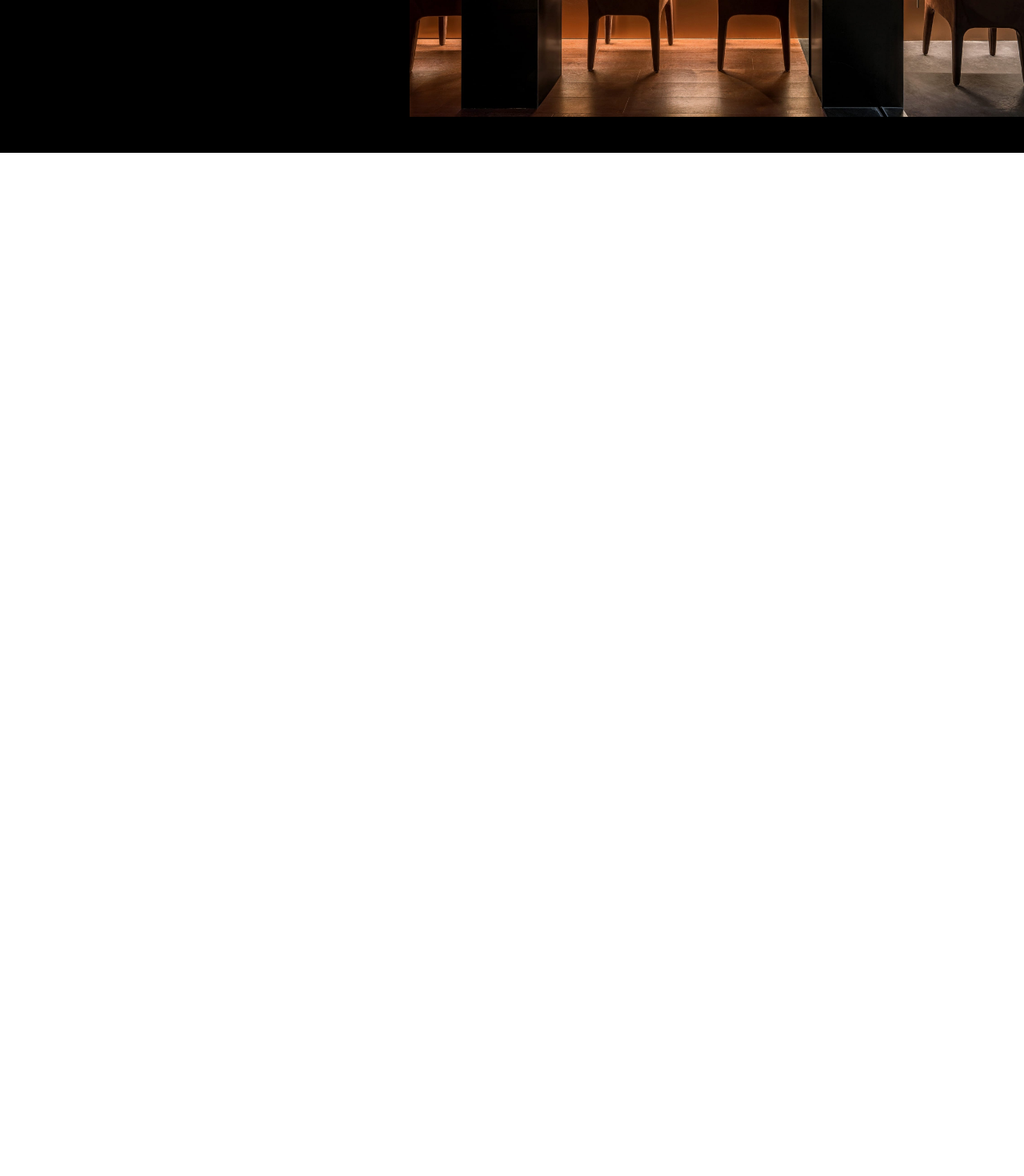
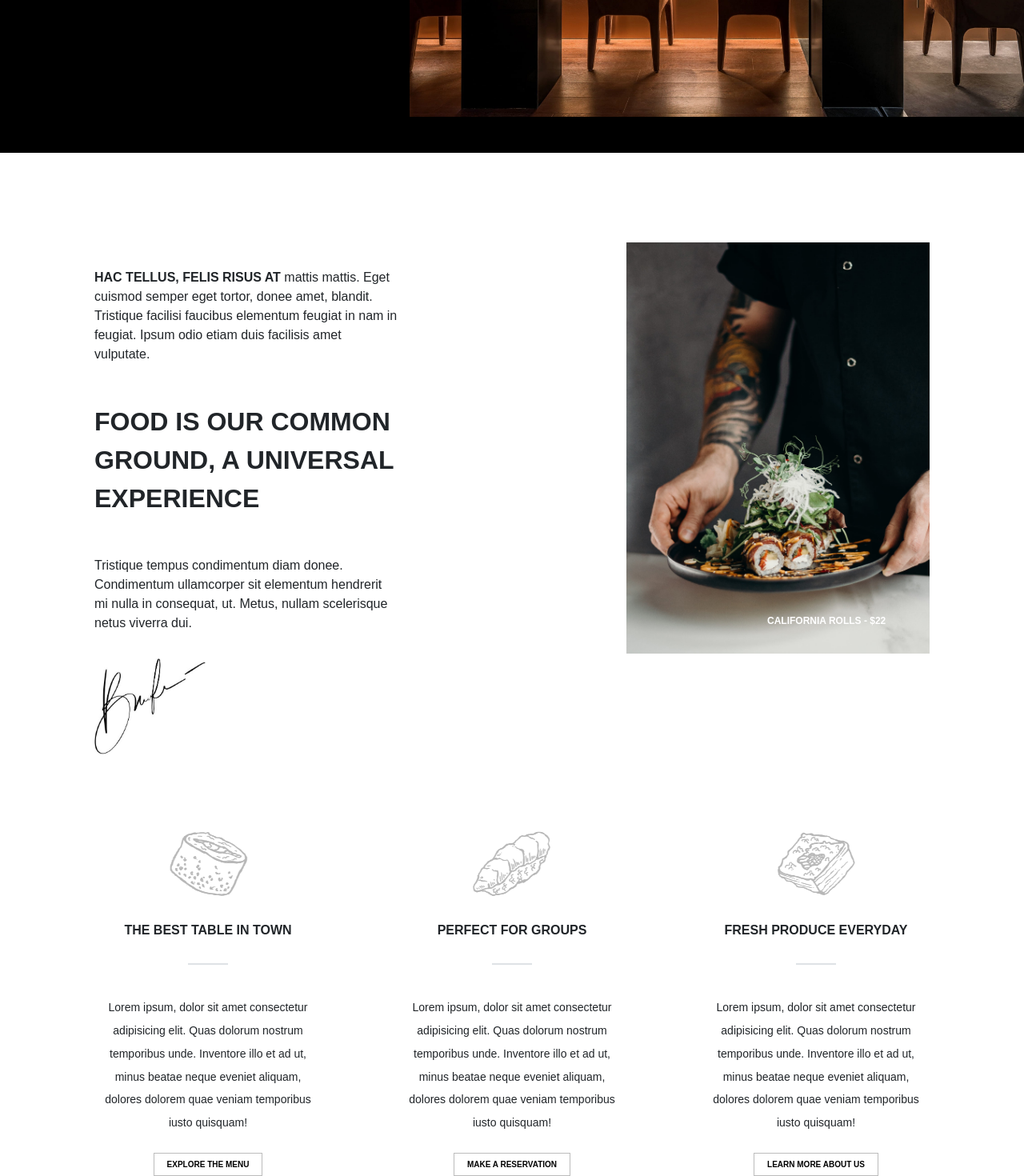
Before and after one commit to nicolas-dp/proj-html-vuejs, a Vue app: page / in a window 1280 px wide. Shown: the part 609-2079 px from the top of the page at 80% size. Before the commit the page ends 800 px from the top, so only its background shows below. Built offline with nearby package versions, Linux system fonts and the light colour scheme.

Commit message:
Add section California rolls

```diff
--- a/src/App.vue
+++ b/src/App.vue
@@ -1,6 +1,87 @@
 <template>
   <div id="app">
     <SiteHeader />
+    <section id="hero_roll">
+      <div class="container">
+        <div class="row mt-3 justify-content-between">
+          <div class="col-5">
+            <div class="hero_text">
+              <small>
+                <strong>HAC TELLUS, FELIS RISUS AT </strong>mattis mattis. Eget
+                cuismod semper eget tortor, donee amet, blandit. Tristique
+                facilisi faucibus elementum feugiat in nam in feugiat. Ipsum
+                odio etiam duis facilisis amet vulputate.
+              </small>
+
+              <h2 class="fw-bold">
+                FOOD IS OUR COMMON GROUND, A UNIVERSAL EXPERIENCE
+              </h2>
+
+              <small>
+                Tristique tempus condimentum diam donee. Condimentum ullamcorper
+                sit elementum hendrerit mi nulla in consequat, ut. Metus, nullam
+                scelerisque netus viverra dui.
+              </small>
+            </div>
+            <div class="hero_signature">
+              <img
+                class="signature"
+                height="120"
+                src="@/assets/img/signature.jpg"
+                alt="..."
+              />
+            </div>
+          </div>
+          <div class="col-5">
+            <div class="hero_image">
+              <img class="img-fluid" src="@/assets/img/info22x.jpg" alt="..." />
+              <span class="fw-bold text-white">CALIFORNIA ROLLS - $22</span>
+            </div>
+          </div>
+        </div>
+
+        <section class="link_hero_roll">
+          <div class="row mt-5 text-center">
+            <div class="col">
+              <img src="@/assets/img/sushi-1.png" alt="" />
+              <h6>THE BEST TABLE IN TOWN</h6>
+              <div class="border"></div>
+              <p>
+                Lorem ipsum, dolor sit amet consectetur adipisicing elit. Quas
+                dolorum nostrum temporibus unde. Inventore illo et ad ut, minus
+                beatae neque eveniet aliquam, dolores dolorem quae veniam
+                temporibus iusto quisquam!
+              </p>
+              <a href="#" class="btn_white">EXPLORE THE MENU</a>
+            </div>
+            <div class="col">
+              <img src="@/assets/img/sushi-2.png" alt="" />
+              <h6>PERFECT FOR GROUPS</h6>
+              <div class="border"></div>
+              <p>
+                Lorem ipsum, dolor sit amet consectetur adipisicing elit. Quas
+                dolorum nostrum temporibus unde. Inventore illo et ad ut, minus
+                beatae neque eveniet aliquam, dolores dolorem quae veniam
+                temporibus iusto quisquam!
+              </p>
+              <a href="#" class="btn_white">MAKE A RESERVATION</a>
+            </div>
+            <div class="col">
+              <img src="@/assets/img/sushi-3.png" alt="" />
+              <h6>FRESH PRODUCE EVERYDAY</h6>
+              <div class="border"></div>
+              <p>
+                Lorem ipsum, dolor sit amet consectetur adipisicing elit. Quas
+                dolorum nostrum temporibus unde. Inventore illo et ad ut, minus
+                beatae neque eveniet aliquam, dolores dolorem quae veniam
+                temporibus iusto quisquam!
+              </p>
+              <a href="#" class="btn_white">LEARN MORE ABOUT US</a>
+            </div>
+          </div>
+        </section>
+      </div>
+    </section>
   </div>
 </template>
 
@@ -17,4 +98,60 @@ export default {
 
 <style lang="scss">
 @import "@/assets/scss/style.scss";
+
+.hero_text {
+  margin-top: 2rem;
+}
+
+.hero_image {
+  position: relative;
+
+  &:hover {
+    filter: drop-shadow(0px 0px 6px black);
+  }
+
+  span {
+    position: absolute;
+    left: 11rem;
+    bottom: 2rem;
+    font-size: 12px;
+    filter: drop-shadow(2px 4px 6px px black);
+  }
+}
+.col-5 {
+  padding: 3rem;
+  margin-top: 3rem;
+  small {
+    font-size: 16px;
+  }
+
+  h2 {
+    margin-bottom: 3rem;
+    margin-top: 3rem;
+    line-height: 3rem;
+  }
+
+  .signature {
+    margin-top: 2rem;
+  }
+}
+
+.link_hero_roll {
+  h6 {
+    margin: 2rem 0 2rem;
+    font-weight: bold;
+  }
+
+  .border {
+    margin-bottom: 2rem;
+    width: 14%;
+    display: inline-block;
+  }
+
+  p {
+    font-size: 14px;
+    padding: 0 3rem 0;
+    margin-bottom: 1.5rem;
+  }
+}
 </style>
--- a/src/assets/scss/style.scss
+++ b/src/assets/scss/style.scss
@@ -15,6 +15,21 @@
 
 p{
   margin-bottom: 4rem;
-  margin-top: 3rem;
+
   line-height: 1.8rem;
 }
+
+
+.btn_white{
+  border: 1px solid var(--small-textColor);
+  font-size: 10px;
+  padding: 0.5rem 1rem;
+  text-decoration: none;
+  color: black;
+  font-weight: bold;
+  &:hover{
+    border: 1px solid black;
+    font-weight: normal;
+    color: var(--small-textColor);
+  }
+}
--- a/src/components/JumboFirst.vue
+++ b/src/components/JumboFirst.vue
@@ -51,9 +51,10 @@ export default {
   font-size: 13px;
   padding: 0.5rem;
   text-decoration: none;
+
+  &:hover {
+  background-color: white;
+  color: black;
 }
-
-.btn_dark:hover {
-  background-color: white;
 }
 </style>
```
